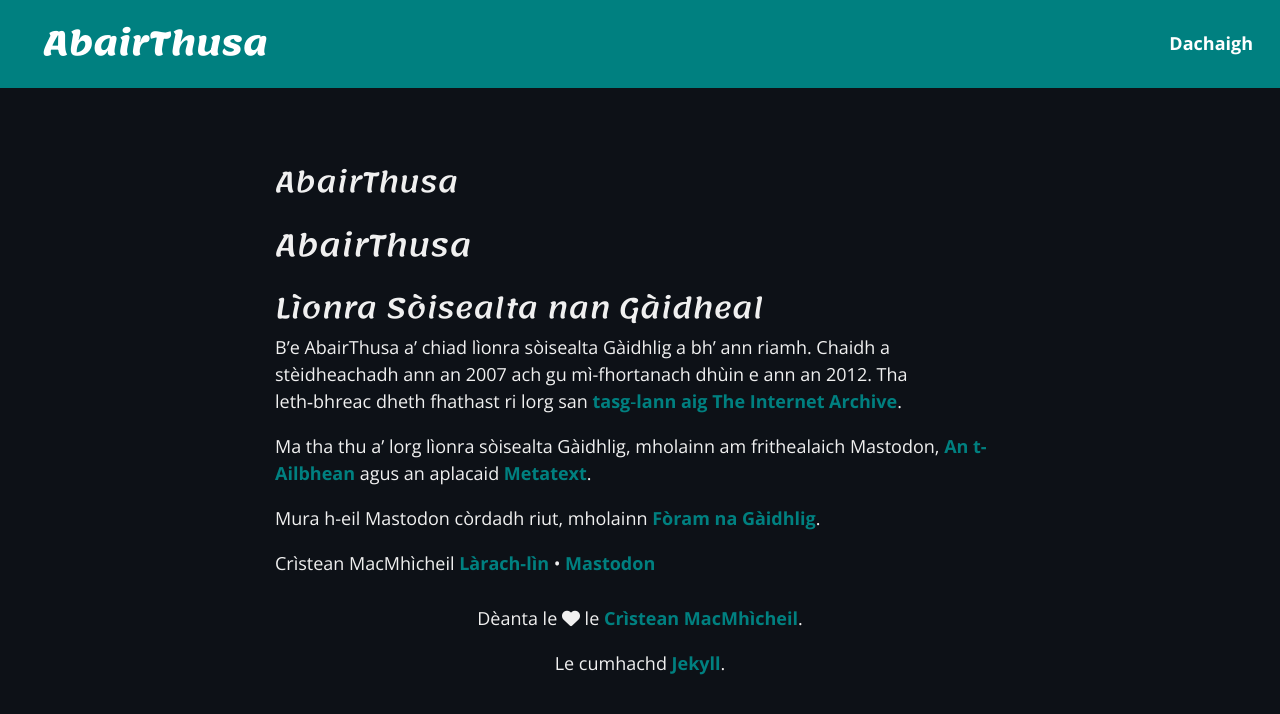
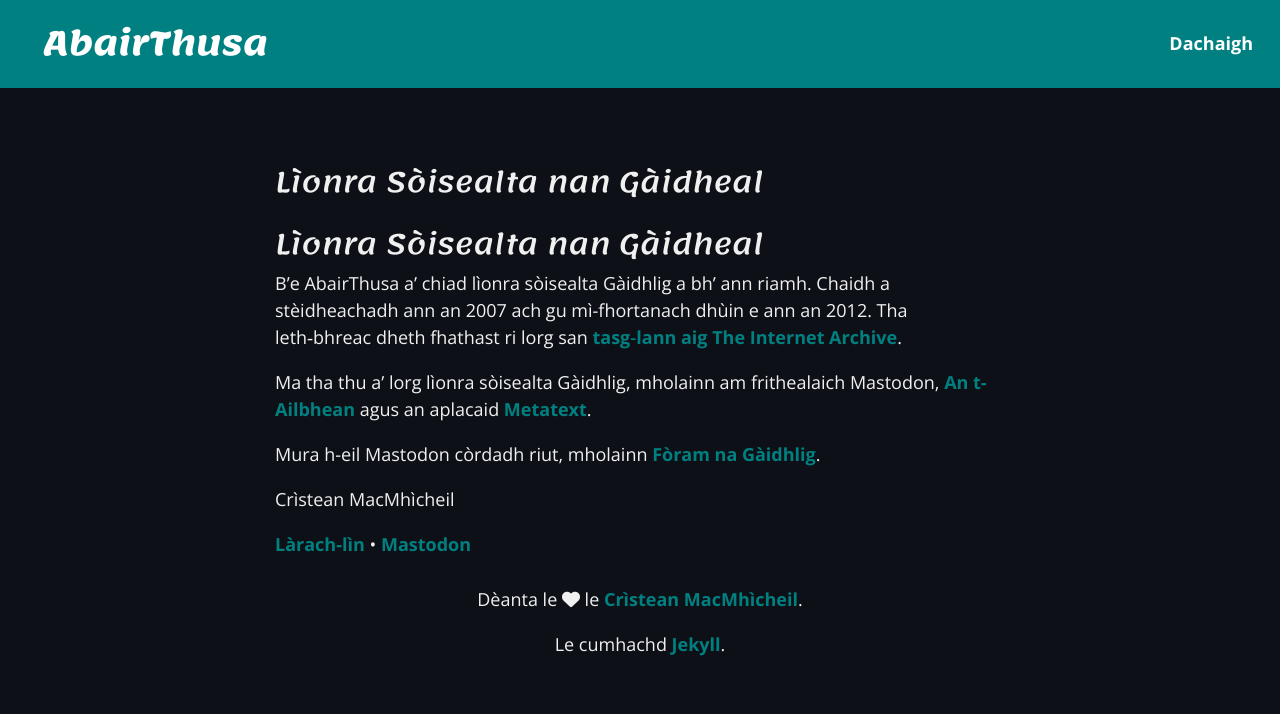
Before and after one commit to angeidheal/abairthusa, a Jekyll site: the page built from index.md, in a window 1280 px wide. Shown: the top 714 px of the page. Built offline with Jekyll 4.4.1, drawn with Linux system fonts in a browser that asks for light colours; nearby versions of some CDN libraries; our own code applies the rules of GitHub Pages for plain Markdown files.

Commit message:
Update index.md

```diff
--- a/index.md
+++ b/index.md
@@ -2,8 +2,6 @@
 layout: page
 permalink: /
 ---
-
-# AbairThusa
 ## Lìonra Sòisealta nan Gàidheal
 
 B'e AbairThusa a' chiad lìonra sòisealta Gàidhlig a bh' ann riamh. Chaidh a stèidheachadh ann an 2007 ach gu mì-fhortanach dhùin e ann an 2012. Tha leth‑bhreac dheth fhathast ri lorg san [tasg‑lann aig The Internet Archive](https://web.archive.org/web/20090205170058/http://abairthusa.ning.com/).
@@ -13,4 +11,5 @@ Ma tha thu a' lorg lìonra sòisealta Gàidhlig, mholainn am frithealaich Mastod
 Mura h-eil Mastodon còrdadh riut, mholainn [Fòram na Gàidhlig](https://www.foramnagaidhlig.net/foram/).
 
 Crìstean MacMhìcheil
+
 [Làrach-lìn](https://macmhicheil.scot/) • [Mastodon](https://mastodon.scot/@angeidheal)
```
